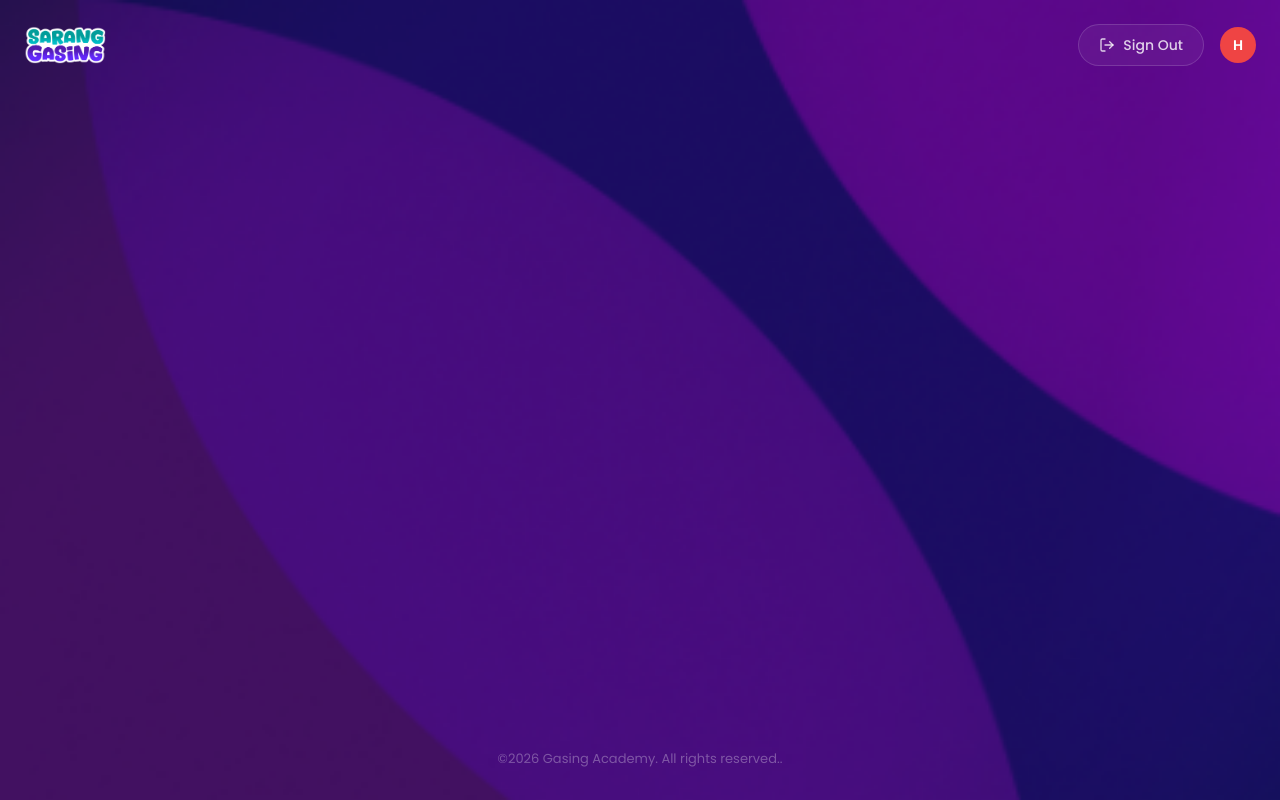
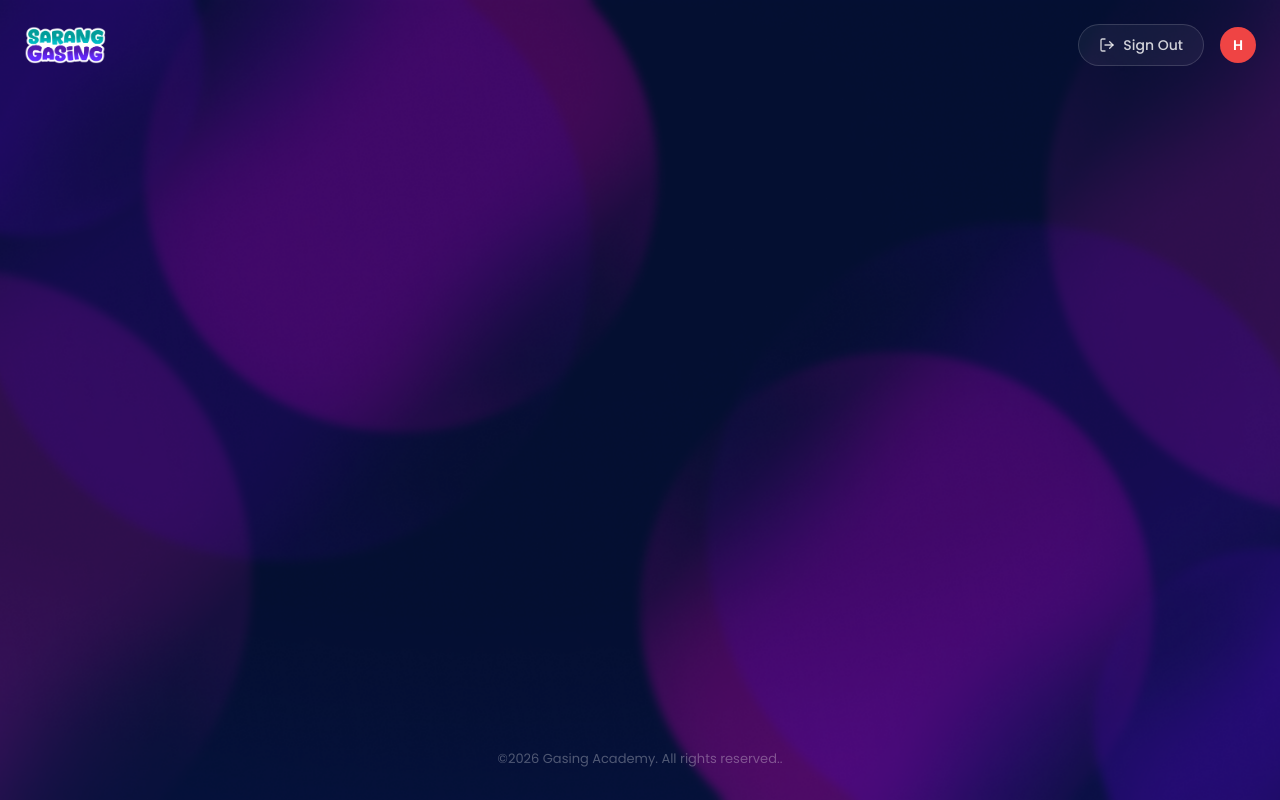
Before and after one commit to Digital-Gasing-Edukasi/Gasing-Sarang-Login-Dashboard, a React (Vite) app: page /payment/success in a window 1280 px wide. Built offline with nearby package versions, Linux system fonts and the light colour scheme; no server answers; the HTML template or start-up script is replaced by a standard one; what bad-words would draw is missing.

Commit message:
Feat / Changes: - Added checkmark icon for mobile version in payment success page - Change the payment page background for mobile and desktop

```diff
--- a/src/components/shared/PaymentStatusLayout.jsx
+++ b/src/components/shared/PaymentStatusLayout.jsx
@@ -2,6 +2,7 @@
 // Sama gaya dengan TransferBankPage & PaymentSuccessPage: wallpaper bokeh,
 // navbar "Sarang Gasing", konten di tengah, footer.
 import bgDark from '@/assets/dark-mode/Background.png'
+import bgDesktop from '@/assets/dark-mode/Background-Desktop.png'
 
 const ADMIN_EMAIL = import.meta.env.VITE_CONTACT_ADMIN || 'admin@gasingacademy.org'
 export const WA_URL = `mailto:${ADMIN_EMAIL}`
@@ -9,11 +10,21 @@ export const WA_URL = `mailto:${ADMIN_EMAIL}`
 export function PaymentStatusLayout({ children }) {
   return (
     <div className="relative min-h-screen overflow-hidden bg-[#0D0B2E] font-sans text-white flex flex-col">
+      {/* Mobile background */}
+      <div
+        className="lg:hidden absolute inset-0 w-full h-full pointer-events-none select-none"
+        style={{
+          backgroundImage: `url(${bgDark})`,
+          backgroundSize: "cover",
+          backgroundPosition: "center",
+        }}
+      />
+      {/* Desktop background */}
       <img
-        src={bgDark}
+        src={bgDesktop}
         alt=""
         aria-hidden="true"
-        className="pointer-events-none absolute inset-0 h-full w-full select-none object-cover"
+        className="hidden lg:block pointer-events-none absolute inset-0 h-full w-full select-none object-cover"
       />
 
       <nav className="relative z-10 flex items-center px-6 py-5 lg:px-8 shrink-0">
--- a/src/pages/PaymentSuccessPage.jsx
+++ b/src/pages/PaymentSuccessPage.jsx
@@ -4,6 +4,7 @@ import { LogOut, ArrowRight } from 'lucide-react'
 import { cn } from '@/lib/utils'
 import { subscriptionApi, discourseApi, webAppApi } from '@/lib/api'
 import bgDark from '@/assets/dark-mode/Background.png'
+import bgDesktop from '@/assets/dark-mode/Background-Desktop.png'
 import { Logo } from '@/components/shared/Logo'
 
 function Avatar({ name = '' }) {
@@ -45,14 +46,34 @@ export default function PaymentSuccessPage({ user, onSignOut, activePlanName })
 
   return (
     <div className="min-h-screen relative overflow-hidden font-sans z-0">
+      {/* Background decorations */}
+      <div className="absolute inset-0 -z-10 pointer-events-none overflow-hidden bg-[#0D0B2E]">
+        {/* Mobile background */}
+        <div
+          className="lg:hidden absolute inset-0 w-full h-full"
+          style={{
+            backgroundImage: `url(${bgDark})`,
+            backgroundSize: "cover",
+            backgroundPosition: "center",
+          }}
+        />
+        {/* Desktop background */}
+        <img
+          src={bgDesktop}
+          alt=""
+          aria-hidden="true"
+          className="hidden lg:block absolute inset-0 h-full w-full select-none object-cover"
+        />
+      </div>
+
       {/* ═══════════════ MOBILE (tema gelap, sesuai reference) ═══════════════ */}
-      <div
-        className="lg:hidden relative min-h-screen flex flex-col items-center justify-center text-center text-white px-8 animate-fade-in-up"
-        style={{
-          background:
-            'radial-gradient(ellipse at 50% 35%, #4c1d95 0%, #2e1065 45%, #150a35 100%)',
-        }}
-      >
+      <div className="lg:hidden relative min-h-screen flex flex-col items-center justify-center text-center text-white px-8 animate-fade-in-up">
+          {/* Ceklis hijau */}
+          <div className="w-20 h-20 rounded-full bg-[#22c55e] flex items-center justify-center mb-8 shadow-[0_0_40px_rgba(34,197,94,0.4)]">
+            <svg className="w-10 h-10 text-[#210965]" fill="none" viewBox="0 0 24 24" stroke="currentColor" strokeWidth={3}>
+              <path strokeLinecap="round" strokeLinejoin="round" d="M5 13l4 4L19 7" />
+            </svg>
+          </div>
         <h1 className="text-[30px] font-bold leading-tight mb-10">
           Pembayaran Kamu{' '}
           <span className="text-[#4ADE80]">Berhasil!</span>
@@ -72,14 +93,7 @@ export default function PaymentSuccessPage({ user, onSignOut, activePlanName })
       </div>
 
       {/* ═══════════════════════════ DESKTOP (dark) ═══════════════════════════ */}
-      <div className="hidden lg:flex relative min-h-screen flex-col bg-[#0D0B2E] text-white">
-        {/* wallpaper bokeh */}
-        <img
-          src={bgDark}
-          alt=""
-          aria-hidden="true"
-          className="pointer-events-none absolute inset-0 h-full w-full select-none object-cover"
-        />
+      <div className="hidden lg:flex relative min-h-screen flex-col text-white">
 
         {/* ── NAVBAR ── */}
         <nav className="relative z-10 flex items-center justify-between px-6 pt-6 pb-5 shrink-0">
@@ -100,7 +114,7 @@ export default function PaymentSuccessPage({ user, onSignOut, activePlanName })
         <div className="relative z-10 flex-1 flex flex-col items-center justify-center px-8 pb-24 animate-fade-in-up">
           {/* Ceklis hijau */}
           <div className="w-20 h-20 rounded-full bg-[#22c55e] flex items-center justify-center mb-8 shadow-[0_0_40px_rgba(34,197,94,0.4)]">
-            <svg className="w-10 h-10 text-white" fill="none" viewBox="0 0 24 24" stroke="currentColor" strokeWidth={3}>
+            <svg className="w-10 h-10 text-[#210965]" fill="none" viewBox="0 0 24 24" stroke="currentColor" strokeWidth={3}>
               <path strokeLinecap="round" strokeLinejoin="round" d="M5 13l4 4L19 7" />
             </svg>
           </div>
```
